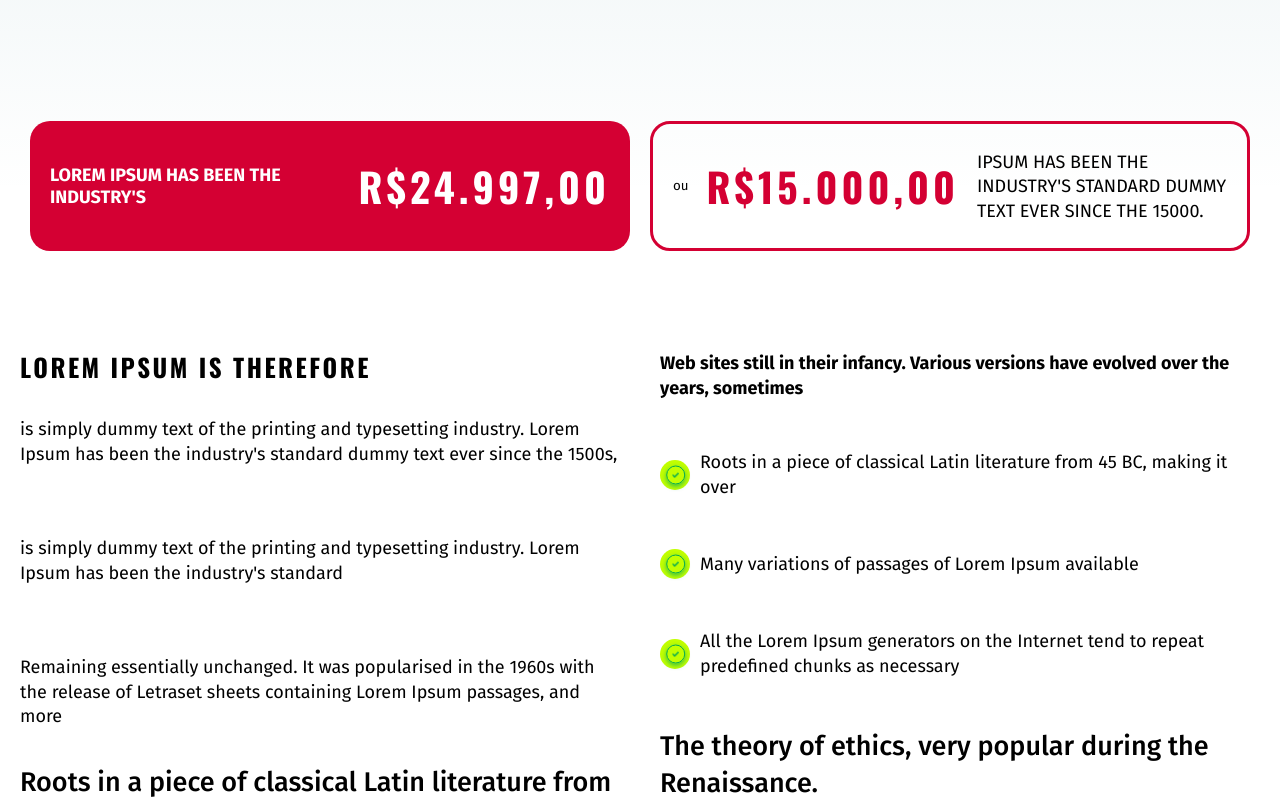
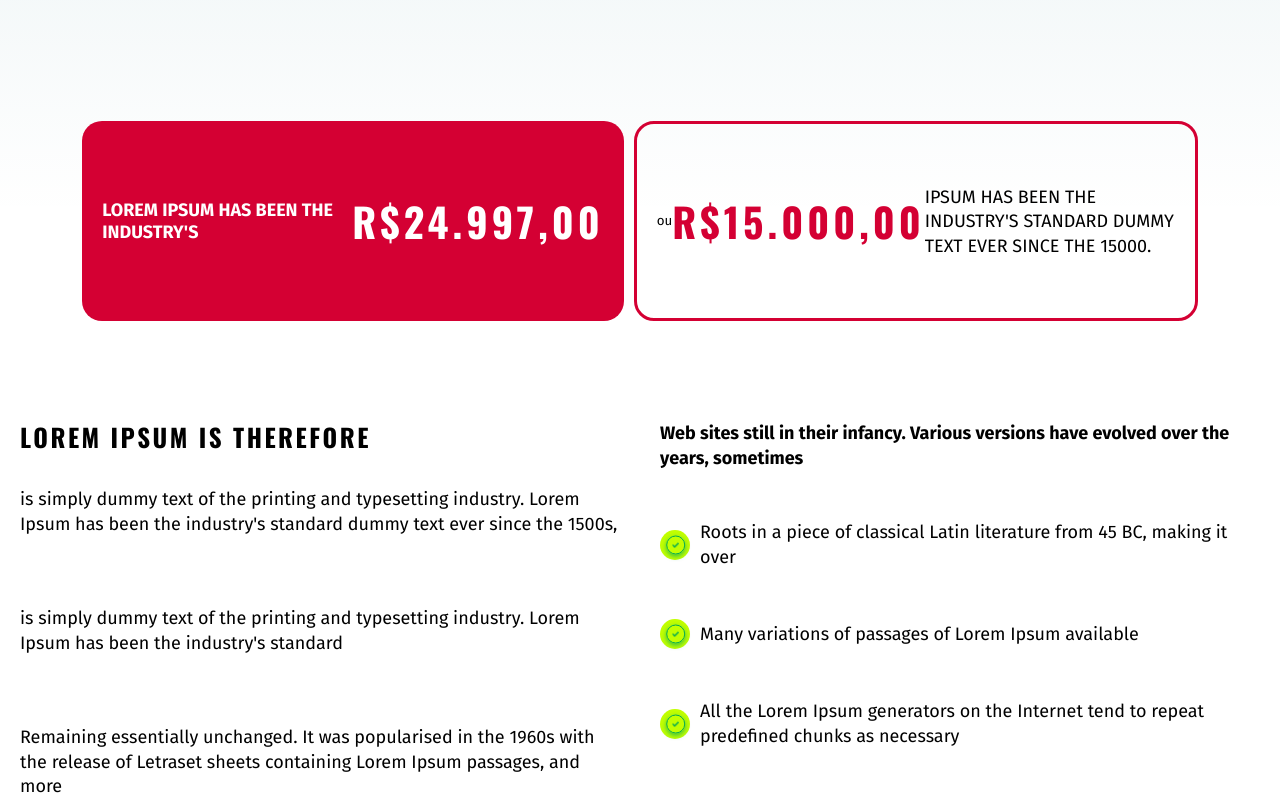
Before and after one commit to carlosemartins97/kbrtec, a React (Create React App) app: page / in a window 1280 px wide. Shown: the part 7080-7880 px from the top of the page. Built offline with nearby package versions, Linux system fonts and the light colour scheme; a web font is replaced by a local one.

Commit message:
Price details is now responsive

```diff
--- a/src/core/components/Button/styles.js
+++ b/src/core/components/Button/styles.js
@@ -1,7 +1,7 @@
 import styled from 'styled-components';
 
 export const Container = styled.a`
-    font-family: Source Sans Pro;
+    font-family: 'Source Sans Pro';
     font-style: normal;
     font-weight: bold;
     font-size: 15px;
--- a/src/pages/Home/components/PriceDetails/Details/CallToActionButtons/styles.js
+++ b/src/pages/Home/components/PriceDetails/Details/CallToActionButtons/styles.js
@@ -10,24 +10,36 @@ export const Container = styled.div`
     display: flex;
     align-items: center;
     justify-content: center;
+
+    @media(max-width: 770px){
+        flex-direction: column;
+    }
 `;
 
 export const FirstOfferButton = styled.a`
     display: flex;
-    justify-content: space-between;
+    justify-content: space-around;
     align-items: center;
 
-    margin-right: 10px;
     padding: 0 20px;
+    margin: 0 5px;
 
-    width: 600px;
-    height: 130px;
+    max-width: 600px;
+    height: 200px;
     background: ${props => props.theme.colors.warning};
     border-radius: 20px;
 
     &:hover {
         transition: opacity .3s;
         opacity: .7;
+    }
+    @media(max-width: 770px){
+        margin-bottom: 20px;
+    }
+    @media(max-width: 550px){
+        flex-direction: column;
+        padding-top: 20px;
+        padding-bottom: 20px;
     }
 `;
 
@@ -42,10 +54,10 @@ export const SecondOfferButton = styled.a`
     border-radius: 20px;
 
     padding: 0 20px;
-    margin-left: 10px;
+    margin: 0 5px;
 
-    width: 600px;
-    height: 130px;
+    max-width: 600px;
+    height: 200px;
 
     > span {
         color: ${props => props.theme.colors.warning};
@@ -63,6 +75,12 @@ export const SecondOfferButton = styled.a`
         transition: opacity .3s;
         opacity: .5;
     }
+
+    @media(max-width: 550px){
+        flex-direction: column;
+        padding-top: 20px;
+        padding-bottom: 20px;
+    }
 `;
 
 export const OfferPrice = styled.span`
@@ -76,7 +94,7 @@ export const OfferPrice = styled.span`
 `;
 
 export const OfferText = styled.span`
-    width: 250px;
+    max-width: 250px;
 
     color: ${props => props.theme.colors.white};
     font-weight: 600;
--- a/src/pages/Home/components/PriceDetails/Details/styles.js
+++ b/src/pages/Home/components/PriceDetails/Details/styles.js
@@ -10,16 +10,29 @@ export const Container = styled.div`
     align-items: center;
     justify-content: center;
 
-    padding-bottom: 120px;
+    padding: 0 20px 120px 20px;
 
     > a {
         padding: 0 70px;
+        @media(max-width: 500px){
+            padding: 0 20px;
+        }
+    }
+
+    @media(max-width: 770px){
+        padding: 50px 20px;
     }
 `;
 
 export const FormationContainer = styled.div`
+
     display: grid;
     grid-template-columns: repeat(5, 1fr);
+
+    @media(max-width: 1000px){
+        grid-template-columns: repeat(2, 1fr);
+        grid-row-gap: 20px;
+    }
 `;
 
 export const Formation = styled.div`
@@ -28,8 +41,6 @@ export const Formation = styled.div`
     align-items: center;
     flex-direction: column;
     justify-content: space-between;
-
-    margin: 0 50px;
 
 
     > :first-child {
@@ -109,9 +120,13 @@ export const ContentDetails = styled.div`
         font-size: 27px;
         line-height: 136.5%;
     }
+
+    @media(max-width: 550px){
+        flex-direction: column;
+    }
 `;
 export const DescriptionDetails = styled.div`
-    width: 600px;
+    max-width: 600px;
     margin-right: 20px;
 
     > h2 {
@@ -125,13 +140,20 @@ export const DescriptionDetails = styled.div`
     > p {
         padding: 35px 0;
     }
+    @media(max-width: 550px){
+        padding-bottom: 20px;
+    }
 `;
 export const ExamplesDetails = styled.div`
-    width: 600px;
+    max-width: 600px;
     margin-left: 20px;
 
     > p {
         font-weight: bold;
+    }
+
+    @media(max-width: 550px){
+        margin-left: 0;
     }
 `;
 export const ExamplesList = styled.ul`
--- a/src/pages/Home/components/PriceDetails/Header/styles.js
+++ b/src/pages/Home/components/PriceDetails/Header/styles.js
@@ -4,11 +4,12 @@ export const Container = styled.div`
     font-family: 'Oswald';
     letter-spacing: 0.2em;
 
-
     display: flex;
     flex-direction: column;
     align-items: center;
     justify-content: center;
+
+
     > :first-child {
         width: 180px;
         height: 180px;
@@ -24,6 +25,10 @@ export const Container = styled.div`
         > img {
             transform: rotate(45deg);
         }
+    }
+
+    @media(max-width: 770px){
+        padding: 50px 20px;
     }
 `;
 
@@ -52,8 +57,13 @@ export const ContentInfo = styled.cite`
     font-style: italic;
     font-size: 20px;
     line-height: 136.5%;
+    text-align: center;
 
     padding-bottom: 115px;
+
+    @media(max-width: 770px){
+        font-size: 15px;
+    }
 `;
 
 
@@ -62,6 +72,7 @@ export const ContentFooter = styled.span`
     font-size: 20px;
     line-height: 136.5%;
 
+    text-align: center;
     padding-bottom: 110px;
 `;
 
@@ -72,4 +83,9 @@ export const DoubleQuotes = styled.span`
     text-transform: uppercase;
 
     color: #197081;
+
+    @media(max-width: 770px){
+        font-size: 50px;
+        line-height: 50px;
+    }
 `;
--- a/src/pages/Home/components/PriceDetails/styles.js
+++ b/src/pages/Home/components/PriceDetails/styles.js
@@ -2,4 +2,5 @@ import styled from 'styled-components';
 
 export const Container = styled.section`
     flex: 1;
+
 `;
--- a/src/pages/Home/components/VersionDetails/RightContent/styles.js
+++ b/src/pages/Home/components/VersionDetails/RightContent/styles.js
@@ -27,6 +27,10 @@ export const ContentSubtitle = styled.h3`
     text-transform: uppercase;
 
     color: ${props => props.theme.colors.secondary};
+    @media(max-width: 500px){
+            max-width: 350px;
+            width: 350px;
+    }
 `;
 
 export const ContentInfo = styled.p`
@@ -37,6 +41,10 @@ export const ContentInfo = styled.p`
     padding-bottom: 20px;
 
     width: 400px;
+    @media(max-width: 500px){
+        max-width: 350px;
+        width: 350px;
+    }
 `;
 
 export const ContentList = styled.ul`
@@ -49,6 +57,11 @@ export const ContentList = styled.ul`
     line-height: 287%;
 
     padding-bottom: 20px;
+
+    @media(max-width: 500px){
+        max-width: 350px;
+        width: 350px;
+    }
 `;
 
 export const ListItem = styled.li`
```
Lines whose indentation alone changed are shown as unchanged.
